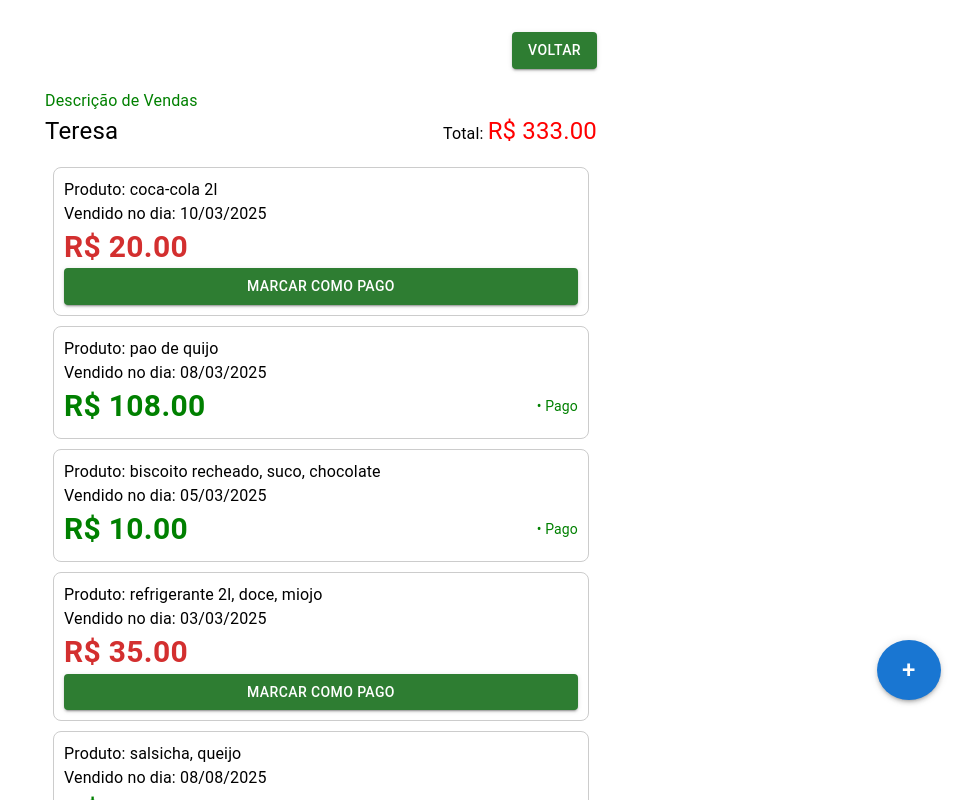
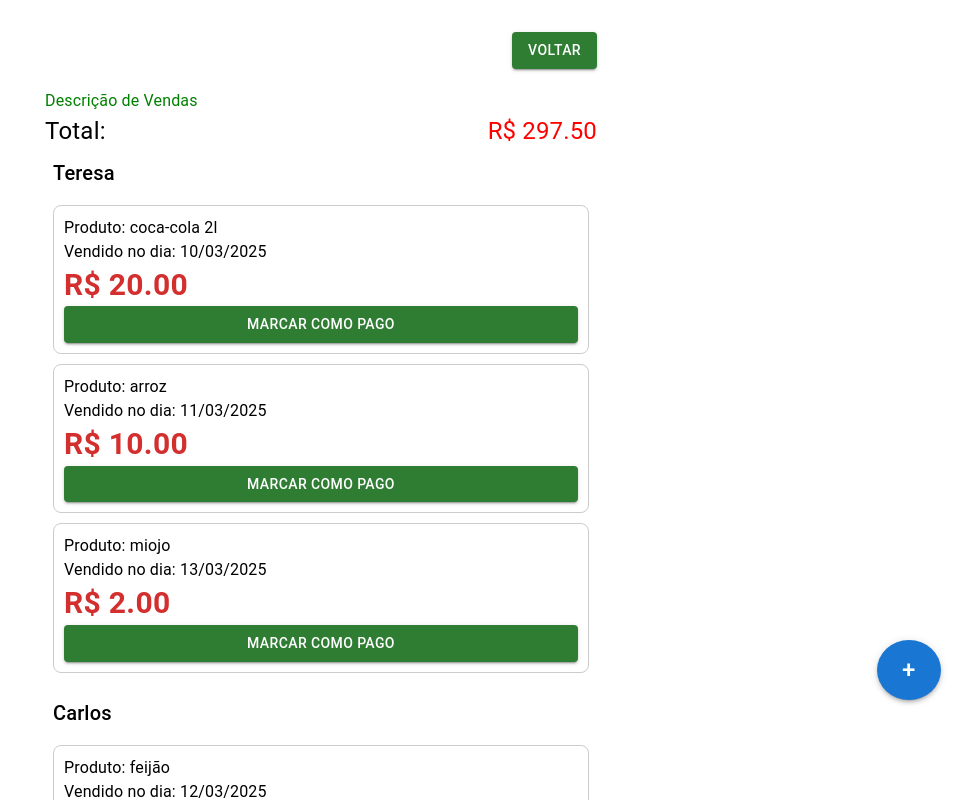
Before and after one commit to marlon-santana/devo, a React (Vite) app: page /debtor-profile in a window 1280 px wide. Shown: the top 800 px of the page, without its empty margins (319-1280 px from the left). Built offline with nearby package versions, Linux system fonts and the light colour scheme.

Commit message:
refactor home e debitorProfile

```diff
--- a/src/App.jsx
+++ b/src/App.jsx
@@ -3,9 +3,11 @@ import Home from "./components/Home";
 import Login from "./components/Login";
 import { DebtorProfile } from "./components/DebtorProfile";
 import { UserList } from "./components/UserList";
+import {DebtorsProvider} from "./DebtorsContext";
 
 function App() {
   return (
+    <DebtorsProvider>
       <Router>
         <Routes>
           <Route path="/login" element={<Login />} />
@@ -15,6 +17,7 @@ function App() {
           <Route path="/user-list" element={<UserList />} />
         </Routes>
       </Router>
+    </DebtorsProvider>
   );
 }
 
--- a/src/DebtorsContext.jsx
+++ b/src/DebtorsContext.jsx
@@ -5,7 +5,7 @@ const DebtorsContext = createContext();
 
 export const DebtorsProvider = ({ children }) => {
   const [debitors, setDebitors] = useState(mockDebitors);
-  console.log(debitors);
+
 
   return (
     <DebtorsContext.Provider value={{ debitors, setDebitors }}>
--- a/src/components/DebtorProfile/index.jsx
+++ b/src/components/DebtorProfile/index.jsx
@@ -1,176 +1,123 @@
 import React, { useState } from 'react';
-import { Box, Container, Typography, Button, Stack, TextField, IconButton } from "@mui/material";
-import CloseIcon from '@mui/icons-material/Close';
+import { Box, Container, Typography, Button, Stack } from "@mui/material";
 import AddButton from '../AddButton';
 import { useNavigate } from "react-router-dom";
 import jsPDF from 'jspdf';
 import autoTable from 'jspdf-autotable';
-
-const initialDebitor = [
-    { id: 1, pago: false, name: "Teresa", date: "10/03/2025", product: "coca-cola 2l", receber: 20.00 },
-    { id: 2, pago: true, name: "Teresa", date: "08/03/2025", product: "pao de quijo", receber: 108.00 },
-    { id: 3, pago: true, name: "Teresa", date: "05/03/2025", product: "biscoito recheado, suco, chocolate", receber: 10.00 },
-    { id: 4, pago: false, name: "Teresa", date: "03/03/2025", product: "refrigerante 2l, doce, miojo", receber: 35.00 },
-    { id: 5, pago: true, name: "Teresa", date: "08/08/2025", product: "salsicha, queijo", receber: 35.00 },
-    { id: 6, pago: false, name: "Teresa", date: "08/08/2025", product: "salsicha, queijo", receber: 35.00 },
-    { id: 7, pago: true, name: "Teresa", date: "08/08/2025", product: "salsicha, queijo", receber: 35.00 },
-    { id: 8, pago: false, name: "Teresa", date: "08/08/2025", product: "salsicha, queijo", receber: 35.00 },
-    { id: 9, pago: false, name: "Teresa", date: "10/03/2025", product: "coca-cola 2l", receber: 20.00 },
-    { id: 10, pago: false, name: "Teresa", date: "08/03/2025", product: "pao de quijo", receber: 108.00 },
-    { id: 11, pago: false, name: "Teresa", date: "05/03/2025", product: "biscoito recheado, suco, chocolate", receber: 10.00 },
-    { id: 12, pago: false, name: "Tailer", date: "03/03/2025", product: "refrigerante 2l, doce, miojo", receber: 35.00 },
-    { id: 13, pago: true, name: "Elaine", date: "08/08/2025", product: "salsicha, queijo", receber: 35.00 },
-    { id: 14, pago: true, name: "Fernada", date: "08/08/2025", product: "salsicha, queijo", receber: 35.00 },
-    { id: 15, pago: true, name: "Luiz Gordao", date: "08/08/2025", product: "salsicha, queijo", receber: 35.00 },
-    { id: 16, pago: false, name: "Fabricia", date: "08/08/2025", product: "salsicha, queijo", receber: 35.00 }
-];
+import { useDebtors } from '../../DebtorsContext'; // Importa o contexto de devedores
 
 export const DebtorProfile = () => {
-    const initialValue =
-        {
-            name: '',
-            product: '',
-            date: new Date().toLocaleDateString('pt-BR'),
-            receber: '' // Novo campo para o valor do produto
-        }
-
-    const name = initialDebitor[0].name;
-
-    const [debitor, setDebitor] = useState(initialDebitor);
-    const [openBottomSheet, setOpenBottomSheet] = useState(false); // Estado para controlar a abertura do Bottom Sheet
-    const [newDebitor, setNewDebitor] = useState(initialValue);
-
+    const { debitors, setDebitors } = useDebtors(); // Usa o contexto de devedores
     const navigate = useNavigate();
 
     const Voltar = () => {
         navigate("/home");
     };
 
-    const totalReceber = debitor.reduce((acc, curr) => {
-        if (!curr.pago) {
-            return acc + curr.receber;
-        }
-        return acc;
+    const totalReceber = debitors.reduce((acc, debtor) => {
+        return acc + debtor.products.reduce((sum, product) => {
+            return !product.pago ? sum + product.value : sum;
+        }, 0);
     }, 0);
 
-    const markAsPaid = (id) => {
-        setDebitor(debitor.map(item => item.id === id ? { ...item, pago: true } : item));
+    const markAsPaid = (debtorId, productIndex) => {
+        setDebitors(debitors.map(debtor => {
+            if (debtor.id === debtorId) {
+                const updatedProducts = [...debtor.products];
+                updatedProducts[productIndex].pago = true;
+                return { ...debtor, products: updatedProducts };
+            }
+            return debtor;
+        }));
     };
 
     const markAllAsPaid = () => {
-        setDebitor(debitor.map(item => ({ ...item, pago: true })));
+        setDebitors(debitors.map(debtor => ({
+            ...debtor,
+            products: debtor.products.map(product => ({ ...product, pago: true }))
+        })));
     };
 
     const saveAsPDF = () => {
         const doc = new jsPDF();
         doc.text("Descrição de Vendas", 10, 10);
-        doc.text(`Nome: ${debitor[0].name}`, 10, 20);
 
-        // Definir a cor do texto como vermelho para o total
-        doc.setTextColor(255, 0, 0); // Vermelho
-        doc.text(`Total: R$ ${totalReceber.toFixed(2)}`, 10, 30);
-
-        // Resetar a cor do texto para preto (opcional, para o restante do conteúdo)
-        doc.setTextColor(0, 0, 0);
+        debitors.forEach(debtor => {
+            doc.text(`Nome: ${debtor.name}`, 10, doc.lastAutoTable ? doc.lastAutoTable.finalY + 10 : 20);
 
             const tableColumn = ["Produto", "Data", "Valor", "Status"];
-        const tableRows = [];
-
-        debitor.forEach(sale => {
-            const status = sale.pago ? 'Pago' : 'Não Pago';
-            const textColor = sale.pago ? [0, 128, 0] : [255, 0, 0]; // Verde para "Pago", Vermelho para "Não Pago"
-
-            const saleData = [
-                { content: sale.product, styles: { textColor: [0, 0, 0] } }, // Preto para o produto
-                { content: sale.date, styles: { textColor: [0, 0, 0] } }, // Preto para a data
-                { content: `R$ ${sale.receber.toFixed(2)}`, styles: { textColor: [0, 0, 0] } }, // Preto para o valor
-                { content: status, styles: { textColor } } // Cor dinâmica para o status
-            ];
-            tableRows.push(saleData);
-        });
+            const tableRows = debtor.products.map(product => [
+                product.productName,
+                product.date,
+                `R$ ${product.value.toFixed(2)}`,
+                product.pago ? 'Pago' : 'Não Pago'
+            ]);
 
             doc.autoTable({
                 head: [tableColumn],
                 body: tableRows,
-            startY: 40,
-            headStyles: {
-                fillColor: [34, 139, 34], // Verde escuro para o cabeçalho
-                textColor: [255, 255, 255] // Branco para o texto do cabeçalho
-            },
-            bodyStyles: {
-                textColor: [0, 0, 0] // Preto para o texto do corpo
-            }
+                startY: doc.lastAutoTable ? doc.lastAutoTable.finalY + 10 : 30,
+            });
         });
 
         doc.save('debtor-profile.pdf');
     };
 
-    const handleOpenBottomSheet = () => {
-        setOpenBottomSheet(true); // Abre o Bottom Sheet
-    };
-
-    const handleCloseBottomSheet = () => {
-        setOpenBottomSheet(false); // Fecha o Bottom Sheet
-    };
-
-    const handleInputChange = (e) => {
-        const { name, value } = e.target;
-        setNewDebitor({ ...newDebitor, [name]: value }); // Atualiza o estado do novo devedor
-    };
-
-    const handleSubmit = (e) => {
-        e.preventDefault();
-        const newId = debitor.length + 1; // Gera um novo ID
-        const newItem = {
-            id: newId,
-            pago: false,
-            name: newDebitor.name,
-            date: newDebitor.date,
-            product: newDebitor.product,
-            receber: parseFloat(newDebitor.receber) || 0.00 // Converte o valor para número
-        };
-        setDebitor([...debitor, newItem]); // Adiciona o novo item à lista
-        setNewDebitor({ name: '', product: '', date: new Date().toLocaleDateString('pt-BR'), receber: '' }); // Reseta o formulário
-        handleCloseBottomSheet(); // Fecha o Bottom Sheet
-    };
-
     const handleDeletePaid = () => {
-        // Filtra a lista para manter apenas os itens não pagos
-        const updatedDebitor = debitor.filter(item => !item.pago);
-        setDebitor(updatedDebitor); // Atualiza a lista de devedores
+        setDebitors(debitors.map(debtor => ({
+            ...debtor,
+            products: debtor.products.filter(product => !product.pago)
+        })).filter(debtor => debtor.products.length > 0));
     };
 
     return (
         <Container maxWidth="sm" sx={{ mt: 4, position: 'relative' }}>
-            {/* Botão de Nova Compra fixo na lateral direita */}
-           <AddButton onClick={handleOpenBottomSheet} />
+            {/* Botão de Nova Compra */}
+            <AddButton onSubmit={(newDebtor) => setDebitors([...debitors, newDebtor])} />
 
+            {/* Botão Voltar */}
             <Box display="flex" justifyContent="flex-end" alignItems="center" style={{ marginBottom: 20 }}>
-
-            <Button onClick={() => Voltar()} variant="contained" color="success">voltar</Button>
+                <Button onClick={Voltar} variant="contained" color="success">Voltar</Button>
             </Box>
 
-
+            {/* Nome e Total */}
             <Typography sx={{ color: 'green' }}>Descrição de Vendas</Typography>
             <Box display="flex" justifyContent="space-between" alignItems="center">
-                <Typography style={{ fontSize: 24 }}>{name}</Typography>
-                <Typography>Total: <span style={{ color: 'red', fontSize: 24 }}>R$ {totalReceber.toFixed(2)}</span></Typography>
+                <Typography style={{ fontSize: 24 }}>Total:</Typography>
+                <Typography><span style={{ color: 'red', fontSize: 24 }}>R$ {totalReceber.toFixed(2)}</span></Typography>
             </Box>
+
+            {/* Lista de Devedores e Produtos */}
             <Box sx={{ mb: 3, p: 1 }}>
-                {debitor.map((sale, index) => (
+                {debitors.map((debtor) => (
+                    <Box key={debtor.id} sx={{ mb: 3 }}>
+                        <Typography variant="h6" sx={{ mb: 2 }}>{debtor.name}</Typography>
+                        {debtor.products.map((product, index) => (
                             <Stack key={index} style={{ border: '1px solid #ccc', borderRadius: "8px", padding: '10px', margin: '10px 0' }}>
-                        <Typography>Produto: {sale.product}</Typography>
-                        <Typography>Vendido no dia: {sale.date}</Typography>
+                                <Typography>Produto: {product.productName}</Typography>
+                                <Typography>Vendido no dia: {product.date}</Typography>
                                 <Box display="flex" justifyContent="space-between" alignItems="center">
-                            <Typography variant="body2" fontWeight={600} fontSize={'1.875rem'} color={sale.pago ? 'green' : 'error'}>
-                                R$ {sale.receber.toFixed(2)}
+                                    <Typography variant="body2" fontWeight={600} fontSize={'1.875rem'} color={product.pago ? 'green' : 'error'}>
+                                        R$ {product.value.toFixed(2)}
                                     </Typography>
-                            {sale.pago && <Typography variant="body2" color="green">• Pago</Typography>}
+                                    {product.pago && <Typography variant="body2" color="green">• Pago</Typography>}
                                 </Box>
-                        {!sale.pago && <Button variant="contained" color="success" onClick={() => markAsPaid(sale.id)}>Marcar como Pago</Button>}
+                                {!product.pago && (
+                                    <Button
+                                        variant="contained"
+                                        color="success"
+                                        onClick={() => markAsPaid(debtor.id, index)}
+                                    >
+                                        Marcar como Pago
+                                    </Button>
+                                )}
                             </Stack>
                         ))}
                     </Box>
+                ))}
+            </Box>
+
+            {/* Ações */}
             <Box display="flex" justifyContent="space-between" sx={{ mb: 3 }}>
                 <Button variant="contained" color="primary" sx={{ fontSize: 12, padding: '20px 15px' }} onClick={markAllAsPaid}>Pagar Total</Button>
                 <Button variant="contained" color="secondary" sx={{ fontSize: 12 }} onClick={saveAsPDF}>Salvar PDF</Button>
```
Also changed, not shown: src/components/AddButton/index.jsx (+5 -34 lines), src/components/BottomSheet/index.jsx (added, +48 -0 lines). Lines whose indentation alone changed are shown as unchanged.
